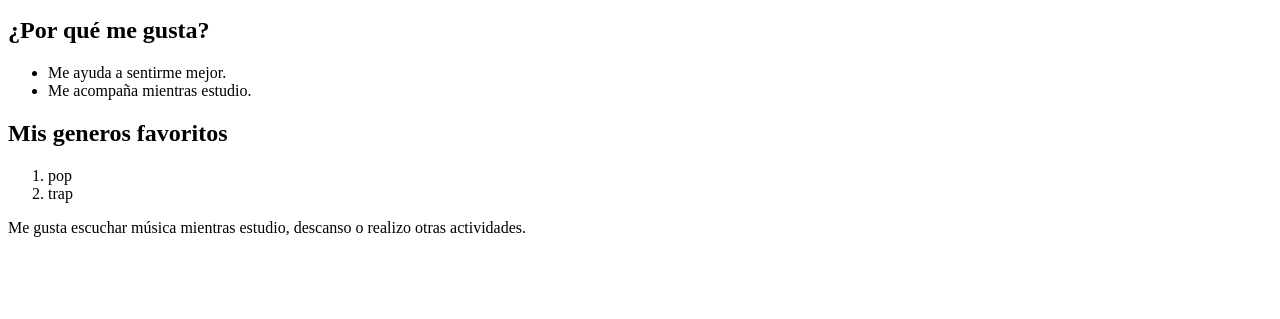
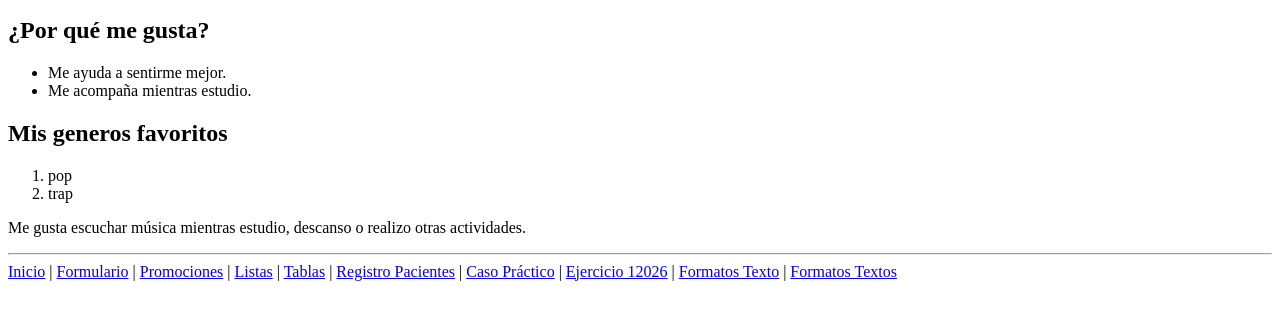
Before and after one commit to emelygonzalez/6to-pc-programaci-n-, a plain HTML site: page ejercicio12026.html in a window 1280 px wide. Shown: the part 101-420 px from the top of the page. Drawn offline with Linux system fonts and the light colour scheme.

Commit message:
Update ejercicio12026.html

```diff
--- a/ejercicio12026.html
+++ b/ejercicio12026.html
@@ -24,5 +24,18 @@
         <p>
             Me gusta escuchar música mientras estudio, descanso o realizo otras actividades.
         </p>
+        <hr>
+    <nav>
+      <a href="index.html">Inicio</a> |
+      <a href="formulario.html">Formulario</a> |
+      <a href="promociones.html">Promociones</a> |
+      <a href="listas.html">Listas</a> |
+      <a href="Tablas.html">Tablas</a> |
+      <a href="registro_pacientes.html">Registro Pacientes</a> |
+      <a href="casopractico.html">Caso Práctico</a> |
+      <a href="ejercicio12026.html">Ejercicio 12026</a> |
+      <a href="Formatosdetexto.html">Formatos Texto</a> |
+      <a href="Formatos_textos.html">Formatos Textos</a>
+    </nav>
     </body>
 </html>
```
